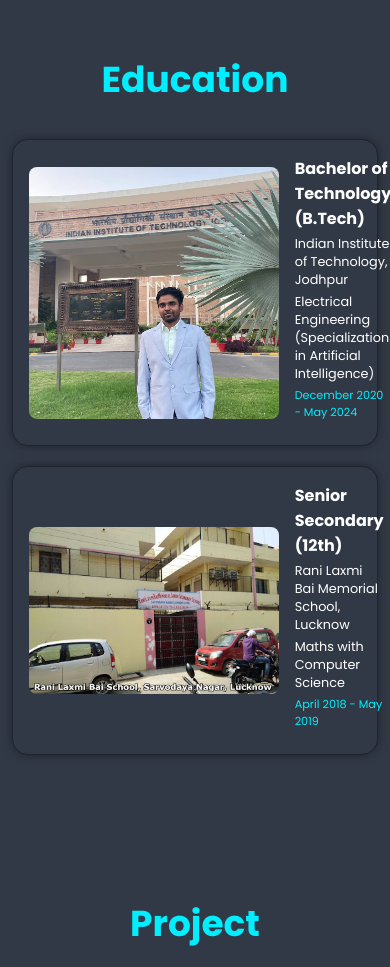
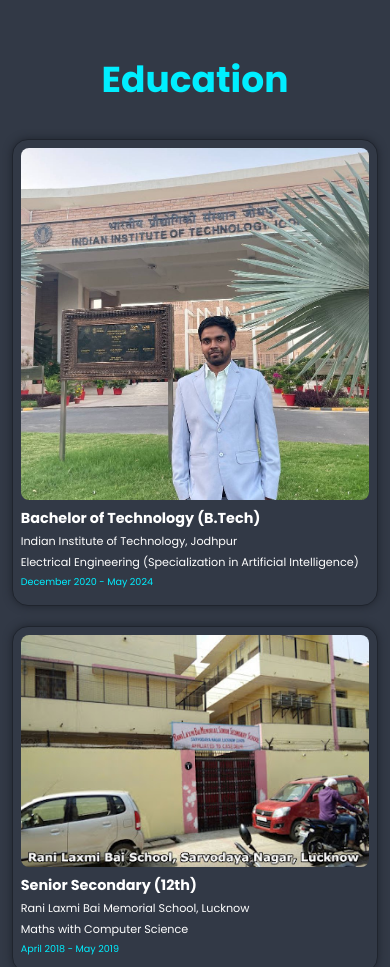
Before and after one commit to ssiddharth27/Portfolio, a plain HTML site: page index.html in a window 390 px wide. Shown: the part 5220-6187 px from the top of the page. Drawn offline with nearby package versions, Linux system fonts and the light colour scheme.

Commit message:
Update style.css

```diff
--- a/style.css
+++ b/style.css
@@ -440,7 +440,7 @@
    border: 0.2rem solid var(--bg-color);
  }
 
- .education {
+.education {
    background: var(--second-bg-color);
  }
  .education h2 {
@@ -461,7 +461,7 @@
    box-shadow: 0 0 1rem var(--bg-color);
    border: .2rem solid var(--bg-color);
    transition: .5s ease;
-   width: 100%; /* Reduce the width of the boxes */
+   width: 100%;
    max-width: 800px; /* Set a maximum width */
  }
  .education-container .education-box:hover {
@@ -493,6 +493,30 @@
    font-size: 1.4rem;
    color: var(--main-color);
    margin-bottom: 1rem; /* Add space below the date */
+ }
+
+ /* Media Queries for Mobile Devices */
+ @media (max-width: 768px) {
+   .education-container .education-box {
+     flex-direction: column;
+     align-items: flex-start;
+     padding: 1rem;
+   }
+   .education-box .education-image {
+     width: 100%;
+     margin-right: 0;
+     margin-bottom: 1rem;
+   }
+   .education-box h3 {
+     font-size: 1.8rem;
+   }
+   .education-box .college,
+   .education-box .branch {
+     font-size: 1.4rem;
+   }
+   .education-box .date {
+     font-size: 1.2rem;
+   }
  }
 
  .portfolio {
```
